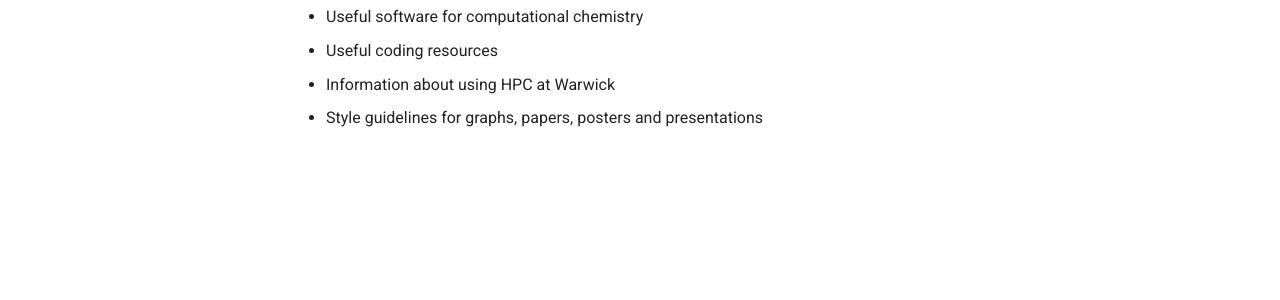
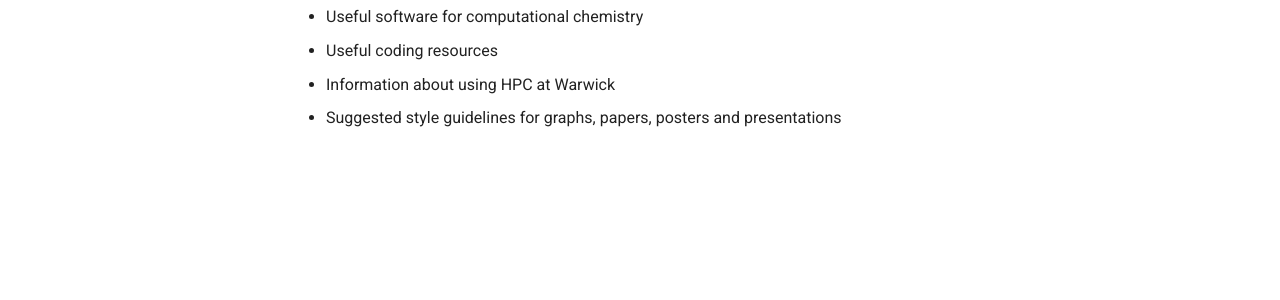
Before and after one commit to HabershonLab/research-guide, an MkDocs documentation site: the page built from docs/index.md, in a window 1280 px wide. Shown: the part 284-584 px from the top of the page. Built offline with MkDocs 1.6.1 and Material for MkDocs 9.7.7, drawn with Linux system fonts in a browser that asks for light colours.

Commit message:
Update index.md

```diff
--- a/docs/index.md
+++ b/docs/index.md
@@ -7,4 +7,4 @@ Here, you will find information covering:
 * Useful software for computational chemistry
 * Useful coding resources
 * Information about using HPC at Warwick
-* Style guidelines for graphs, papers, posters and presentations
+* Suggested style guidelines for graphs, papers, posters and presentations
```
